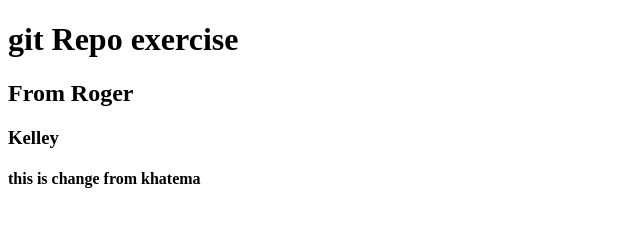
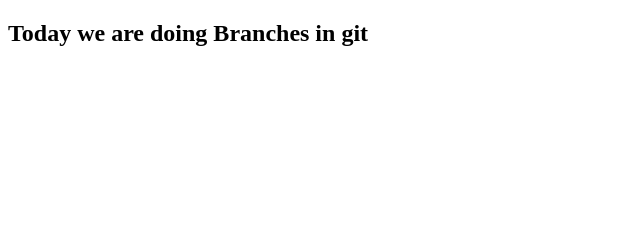
Before and after one commit to write2Asad/FYE011, a plain HTML site: page index.html in a window 1280 px wide. Shown: the whole page, without its empty margins (0-640 px from the left). Drawn offline with Linux system fonts and the light colour scheme.

Commit message:
Asad New Chnages

```diff
--- a/index.html
+++ b/index.html
@@ -4,11 +4,6 @@
 
     </head>
     <body>
-        <h1> git Repo exercise</h1>
-        <h2>From Roger</h2>
-        <h3>Kelley</h3>
-
-        <h4>this is change from khatema</h4>
-
+        <h2>Today we are doing Branches in git</h2>
     </body>
 </html>
```
